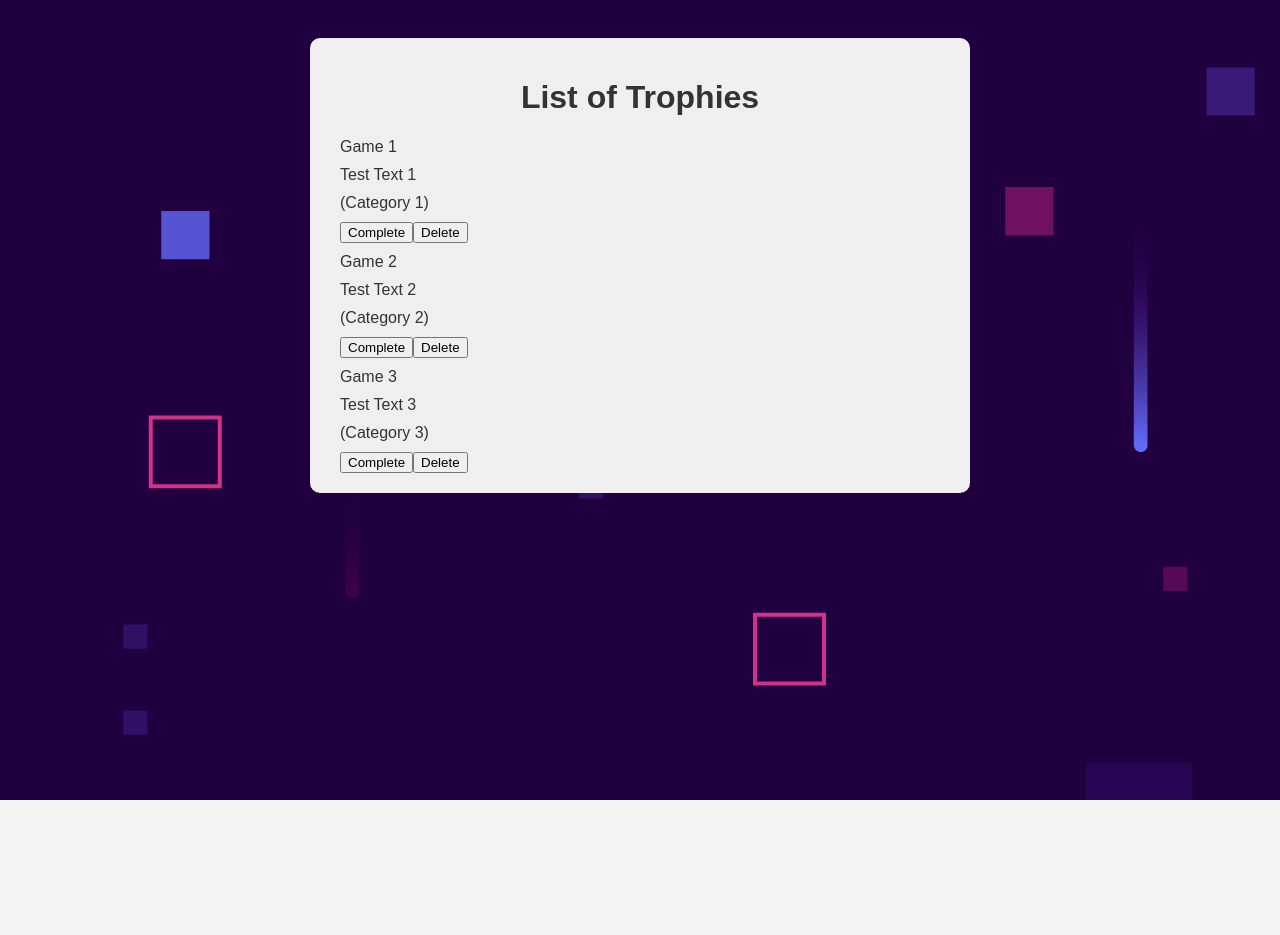
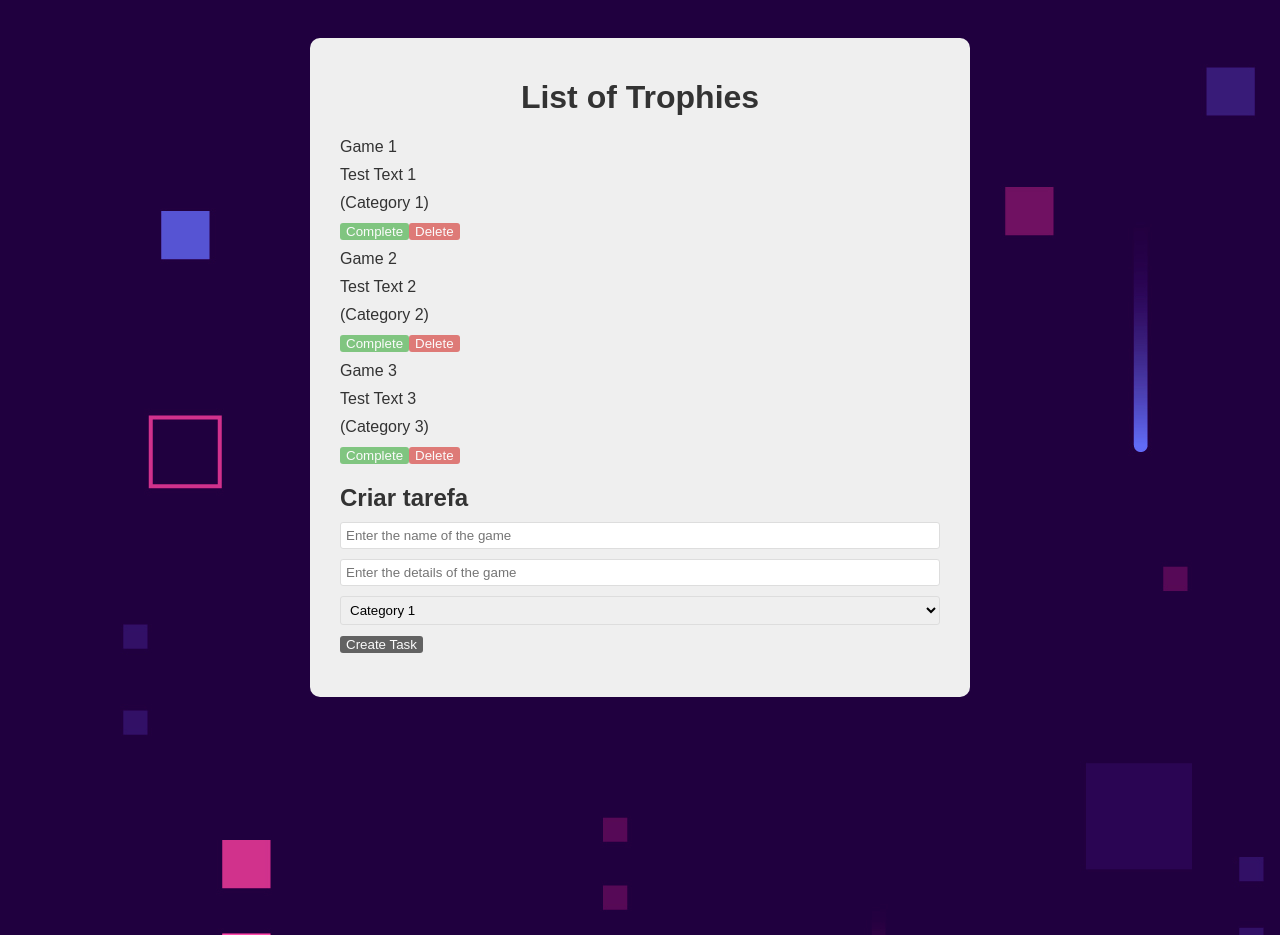
Before and after one commit to DavidGabrielBJorge/TrophyCollectorWebsite, a React (Vite) app: page / in a window 1280 px wide. Before the commit the page ends 800 px from the top, so only its background shows below. Built offline with nearby package versions, Linux system fonts and the light colour scheme.

Commit message:
add: creating trophy list and form with basic customization

```diff
--- a/src/App.css
+++ b/src/App.css
@@ -29,3 +29,37 @@ p{
 input{
   box-sizing: border-box;
 }
+/*Button Customization*/
+button{
+  background-color: #333;
+  color: #fff;
+  border: none;
+  border-radius: 3px;
+  cursor: pointer;
+  opacity: 0.75;
+  transition: 0.2s;
+}
+
+button:hover{
+  opacity:1;
+}
+
+.complete{
+  background-color: #5cb85c;
+}
+
+.remove{
+  background-color: #d9534f;
+}
+/*Trophy form Customization*/
+.trophy-form{
+  padding-bottom: 1.5rem;
+}
+
+input, select{
+  padding: 5px;
+  margin-bottom: 10px;
+  border: 1px solid #ddd;
+  border-radius: 3px;
+  width: 100%;
+}
--- a/src/App.jsx
+++ b/src/App.jsx
@@ -1,5 +1,7 @@
 import { useState } from 'react'
 import './App.css'
+import TrophyList from './components/TrophyList'
+import TrophyForm from './components/TrophyForm'
 
 
 function App() {
@@ -32,23 +34,11 @@ function App() {
       <h1>List of Trophies</h1>
       <div className='trophy-list'>
         {todos.map((todo) => (
-          <div className='todo'>
-
-            <div className="content">
-              <p>{todo.nameGame}</p>
-              <p>{todo.text}</p>
-              <p className="category">({todo.category})</p>
-            </div>
-
-            <div>
-              <button>Complete</button>
-              <button>Delete</button>
-            </div>
-
-          </div>
+          <TrophyList todo={todo}></TrophyList>
         ))}
 
       </div>
+      <TrophyForm></TrophyForm>
     </div>
   )
 }
--- /dev/null
+++ b/src/components/TrophyForm.jsx
@@ -0,0 +1,22 @@
+import React from 'react'
+
+const TrophyForm = () => {
+  return (
+    <div className='trophy-form'>
+        <h2>Criar tarefa</h2>
+        <form>
+            <input type="text" placeholder="Enter the name of the game"></input>
+            <input type="text" placeholder="Enter the details of the game"></input>
+        </form>
+        <select>
+            <option value="Category 1">Category 1</option>
+            <option value="Category 2">Category 2</option>
+            <option value="Category 3">Category 3</option>
+        </select>
+        <button type='submit'>Create Task</button>
+
+    </div>
+  )
+}
+
+export default TrophyForm
--- /dev/null
+++ b/src/components/TrophyList.jsx
@@ -0,0 +1,22 @@
+import React from 'react'
+
+const TrophyList = ({todo}) => {
+  return (
+    <div className='todo'>
+
+    <div className="content">
+      <p>{todo.nameGame}</p>
+      <p>{todo.text}</p>
+      <p className="category">({todo.category})</p>
+    </div>
+
+    <div>
+      <button className='complete'>Complete</button>
+      <button className='remove'>Delete</button>
+    </div>
+
+  </div>
+  )
+}
+
+export default TrophyList
```
